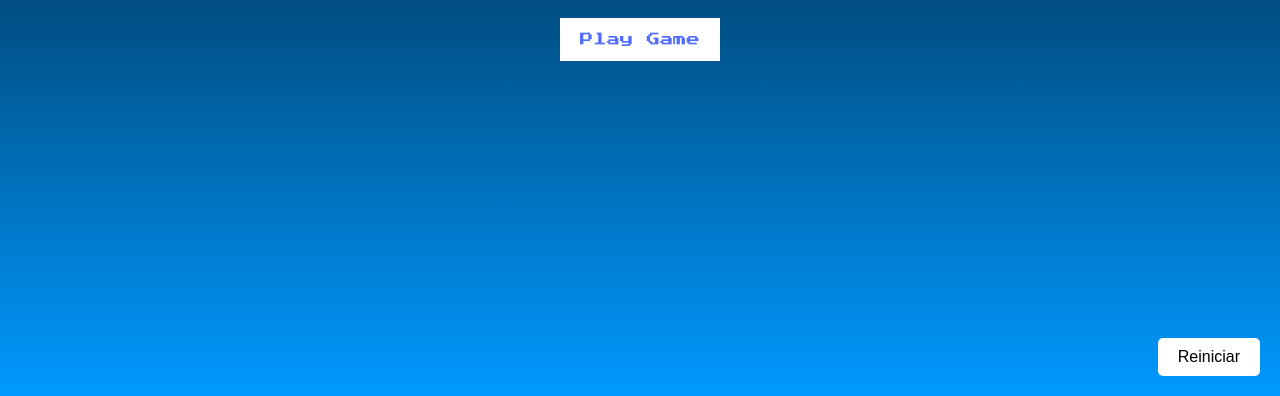
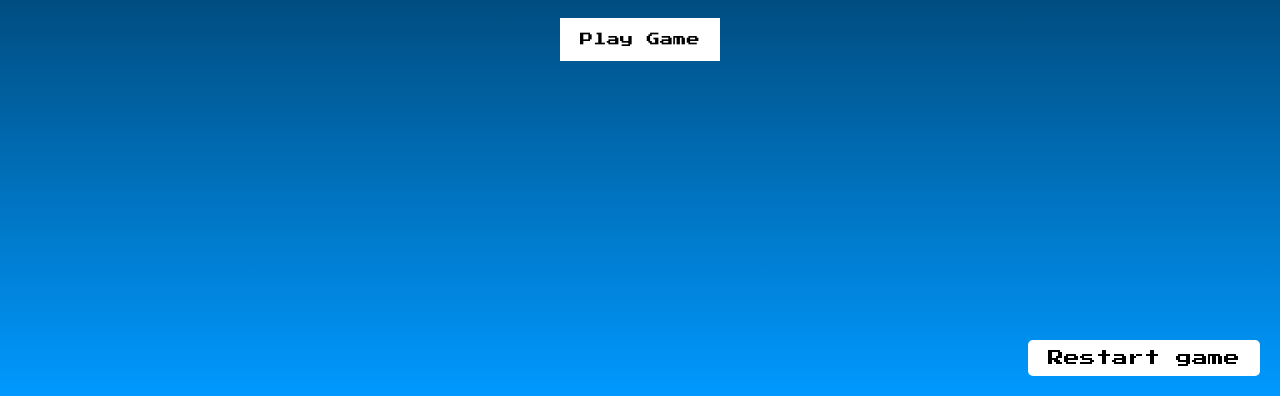
Before and after one commit to josuereyes16/catch-the-insect, a plain HTML site: page index.html in a window 1280 px wide. Shown: the part 404-800 px from the top of the page. Drawn offline with Linux system fonts and the light colour scheme.

Commit message:
feat: changes button restart

```diff
--- a/index.html
+++ b/index.html
@@ -61,7 +61,7 @@
         Are you annoyed yet? <br>
         You are playing an impossible game!!
       </h5>
-      <button id="reset-btn">Reiniciar</button>
+      <button class="btn" id="reset-btn">Restart game</button>
 
     </div>
 
--- a/style.css
+++ b/style.css
@@ -25,7 +25,7 @@ h1 {
 .btn {
   border: 0;
   background-color: #fff;
-  color: #516dff;
+  color: #000000;
   padding: 15px 20px;
   font-family: inherit;
   cursor: pointer;
```
